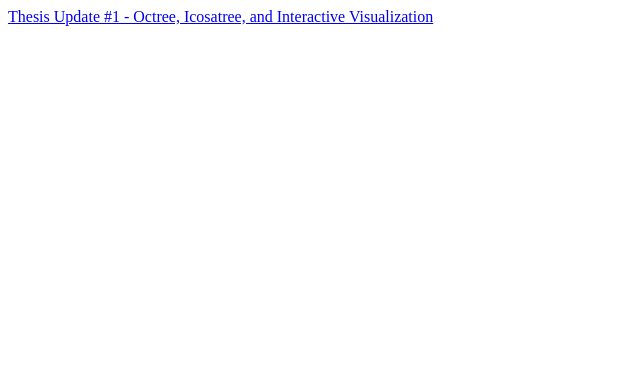
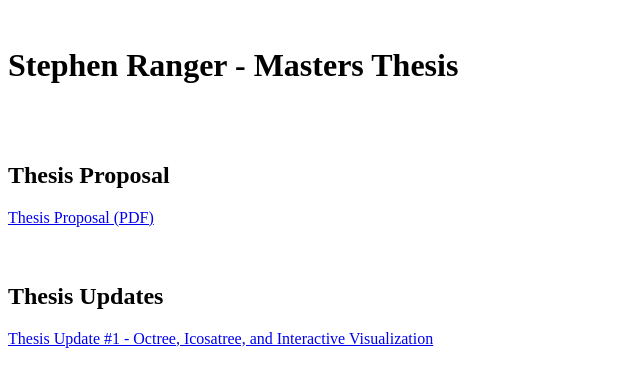
Before and after one commit to sranger/thesis, a plain HTML site: page docs/updates/index.html in a window 1280 px wide. Shown: the whole page, without its empty margins (0-640 px from the left). Drawn offline with Linux system fonts and the light colour scheme.

Commit message:
added link to proposal to update site

```diff
--- a/docs/updates/index.html
+++ b/docs/updates/index.html
@@ -1,4 +1,15 @@
 <html>
 <head><title>Stephen Ranger - Thesis Updates</title></head>
+<br/>
+<h1>Stephen Ranger - Masters Thesis</h1>
+<br/>
+<br/>
+<h2>Thesis Proposal</h2>
+<a href="Proposal_Stephen_Ranger.pdf">Thesis Proposal (PDF)</a>
+<br/>
+<br/>
+<br/>
+<h2>Thesis Updates</h2>
 <body><a href="update1/index.html">Thesis Update #1 - Octree, Icosatree, and Interactive Visualization</body>
+<br/>
 </html>
```
